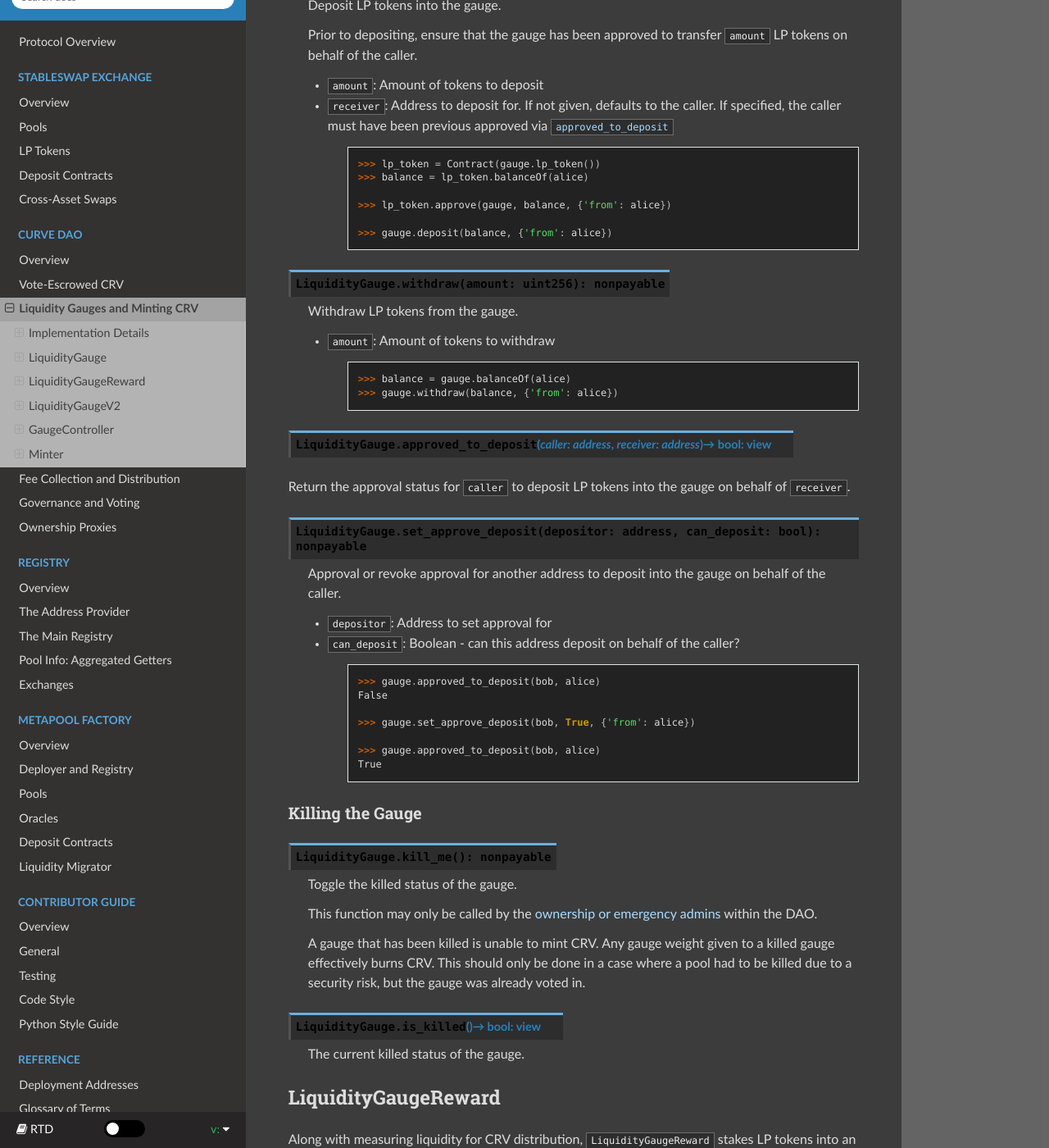
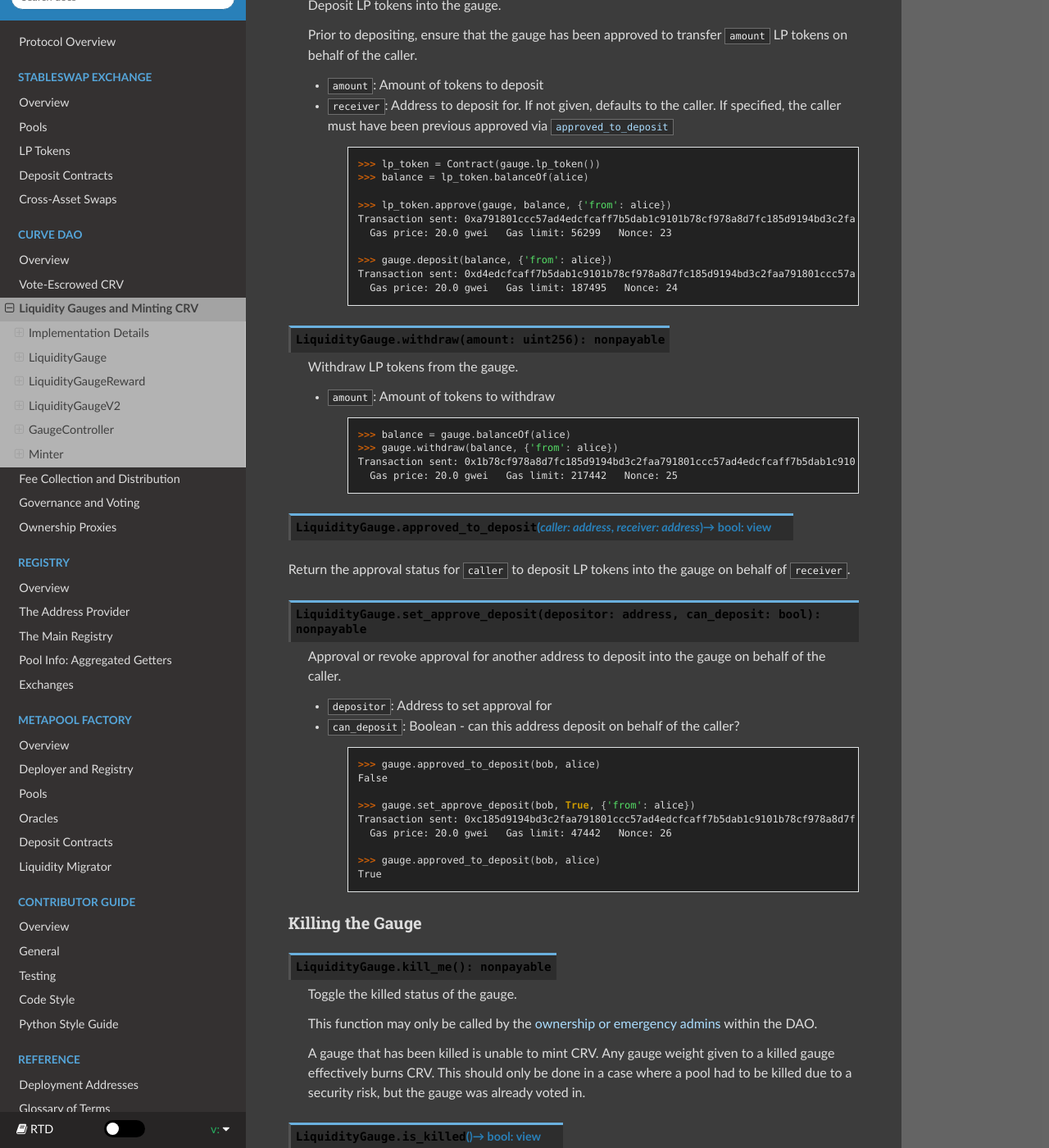
Before and after one commit to softlinkprotocol/curve-docs, a Sphinx documentation site: the page built from docs/dao-gauges.rst, in a window 1280 px wide and 1400 px high, scrolled down 4765 px. Shown: the whole window at 82% size. Built offline with Sphinx 7.4.7 and the Read the Docs theme 2.0.0, drawn with Linux system fonts in a browser that asks for light colours; some of the changed text lies outside the part shown.

Commit message:
docs: add tx output to code samples

```diff
--- a/docs/dao-gauges.rst
+++ b/docs/dao-gauges.rst
@@ -165,8 +165,12 @@ Deposits and Withdrawals
             >>> balance = lp_token.balanceOf(alice)
 
             >>> lp_token.approve(gauge, balance, {'from': alice})
+            Transaction sent: 0xa791801ccc57ad4edcfcaff7b5dab1c9101b78cf978a8d7fc185d9194bd3c2fa
+              Gas price: 20.0 gwei   Gas limit: 56299   Nonce: 23
 
             >>> gauge.deposit(balance, {'from': alice})
+            Transaction sent: 0xd4edcfcaff7b5dab1c9101b78cf978a8d7fc185d9194bd3c2faa791801ccc57a
+              Gas price: 20.0 gwei   Gas limit: 187495   Nonce: 24
 
 .. py:function:: LiquidityGauge.withdraw(amount: uint256): nonpayable
 
@@ -178,6 +182,8 @@ Deposits and Withdrawals
 
             >>> balance = gauge.balanceOf(alice)
             >>> gauge.withdraw(balance, {'from': alice})
+            Transaction sent: 0x1b78cf978a8d7fc185d9194bd3c2faa791801ccc57ad4edcfcaff7b5dab1c910
+              Gas price: 20.0 gwei   Gas limit: 217442   Nonce: 25
 
 
 .. py:function:: LiquidityGauge.approved_to_deposit(caller: address, receiver: address) -> bool: view
@@ -197,6 +203,8 @@ Return the approval status for ``caller`` to deposit LP tokens into the gauge on
             False
 
             >>> gauge.set_approve_deposit(bob, True, {'from': alice})
+            Transaction sent: 0xc185d9194bd3c2faa791801ccc57ad4edcfcaff7b5dab1c9101b78cf978a8d7f
+              Gas price: 20.0 gwei   Gas limit: 47442   Nonce: 26
 
             >>> gauge.approved_to_deposit(bob, alice)
             True
@@ -459,6 +467,8 @@ Vote weight power is expressed as an integer in bps (units of 0.01%).  ``10000``
             >>> gauge_controller = Contract("0x2F50D538606Fa9EDD2B11E2446BEb18C9D5846bB")
 
             >>> gauge_controller.vote_for_gauge_weights(my_favorite_gauge, 10000, {'from': alice})
+            Transaction sent: 0xc185d9194bd3c2faa791801ccc57ad4edcfcaff7b5dab1c9101b78cf978a8d7f
+              Gas price: 20.0 gwei   Gas limit: 47442   Nonce: 26
 
 
 Adding New Gauges and Types
--- a/docs/dao-ownership.rst
+++ b/docs/dao-ownership.rst
@@ -15,7 +15,7 @@ At the ownership proxy level there are two main contracts:
     * ``PoolProxy``: Admin functionality for :ref:`exchange contracts<exchange-pools>`
     * ``GaugeProxy``: Admin functionality for :ref:`liquidity gauges<dao-gauges>`
 
-Deployment addresses can be found in the :ref:`addresses reference<addresses-dao>` section of the documentation.
+The DAO is capable of replacing the ownership proxies via a vote. Deployment addresses for the current contracts can be found in the :ref:`addresses reference<addresses-dao>` section of the documentation.
 
 .. _dao-ownership-agents:
 
@@ -40,6 +40,8 @@ The Curve DAO has a total of three `Aragon Agent <https://hack.aragon.org/docs/g
     The emergency DAO consists of `nine members <https://dao.curve.fi/emergencymembers>`_, comprised of a mix of the Curve team and prominent figures within the DeFi community. Each member has one vote. Any member may propose a vote.
 
     All members of the emergency DAO may propose new votes. A vote lasts for 24 hours and can be executed immediately once it receives 66% support.
+
+.. _dao-ownership-pool-proxy:
 
 PoolProxy
 =========
--- a/docs/dao-voting.rst
+++ b/docs/dao-voting.rst
@@ -60,6 +60,8 @@ To place a vote via the CLI, first open a Brownie console connected to mainnet.
 
         >>> aragon = Contract(VOTING_ADDRESS)
         >>> aragon.vote(VOTE_ID, MY_VOTE, False, {'from': acct})
+        Transaction sent: 0xa791801ccc57ad4edcfcaff7b5dab1c9101b78cf978a8d7fc185d9194bd3c2fa
+          Gas price: 20.0 gwei   Gas limit: 156299   Nonce: 23
 
 
     * ``VOTING_ADDRESS`` is one of the voting addresses given above
@@ -75,5 +77,7 @@ To execute a vote via the CLI, first open a Brownie console connected to mainnet
 
         >>> aragon = Contract(VOTING_ADDRESS)
         >>> aragon.executeVote({'from': acct})
+        Transaction sent: 0x85d9194bd3c2fa1801ccc57ad4edcfa7978a8d7fc1caff7b5dab1c9101b78cf9
+          Gas price: 20.0 gwei   Gas limit: 424912   Nonce: 24
 
     * ``VOTING_ADDRESS`` is one of the voting addresses given above
```
Also changed, not shown: other parts of docs/dao-gauges.rst (+1 -1 lines), docs/dao-vecrv.rst (+11 -0 lines).
